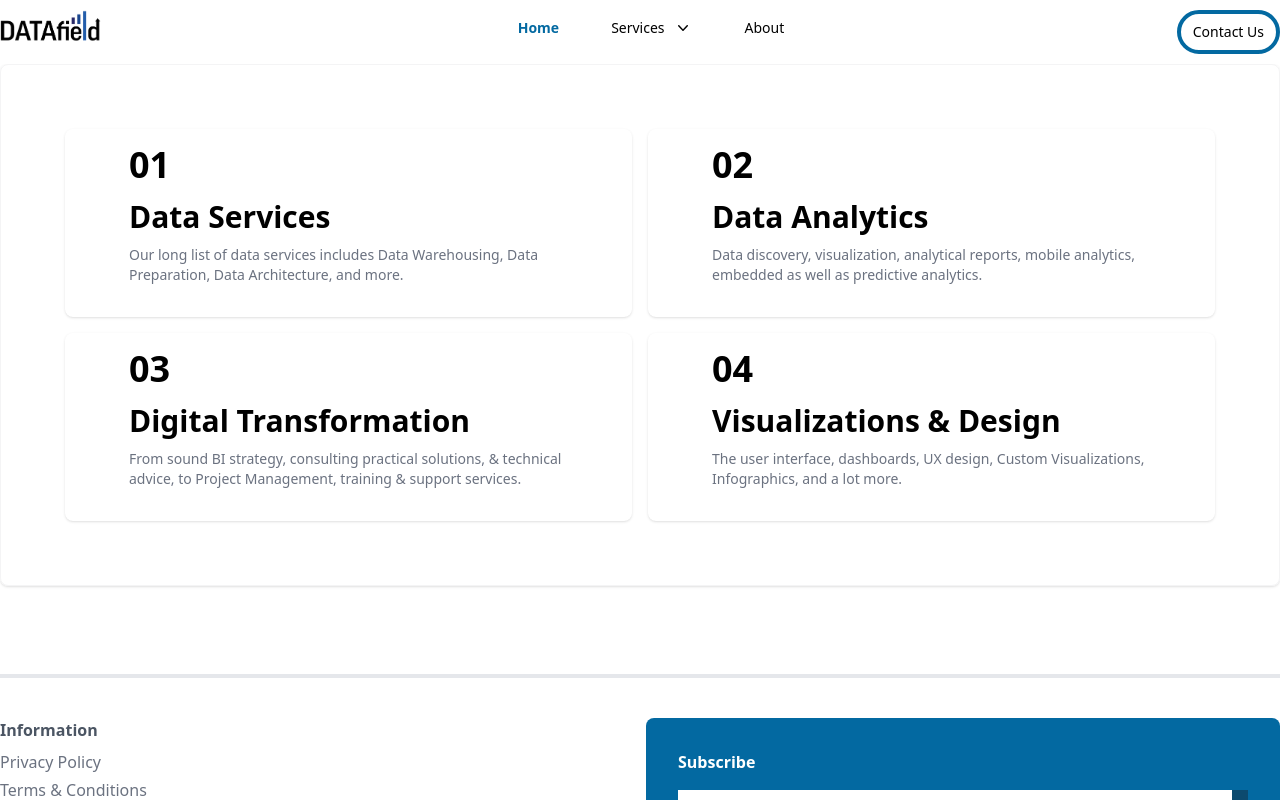
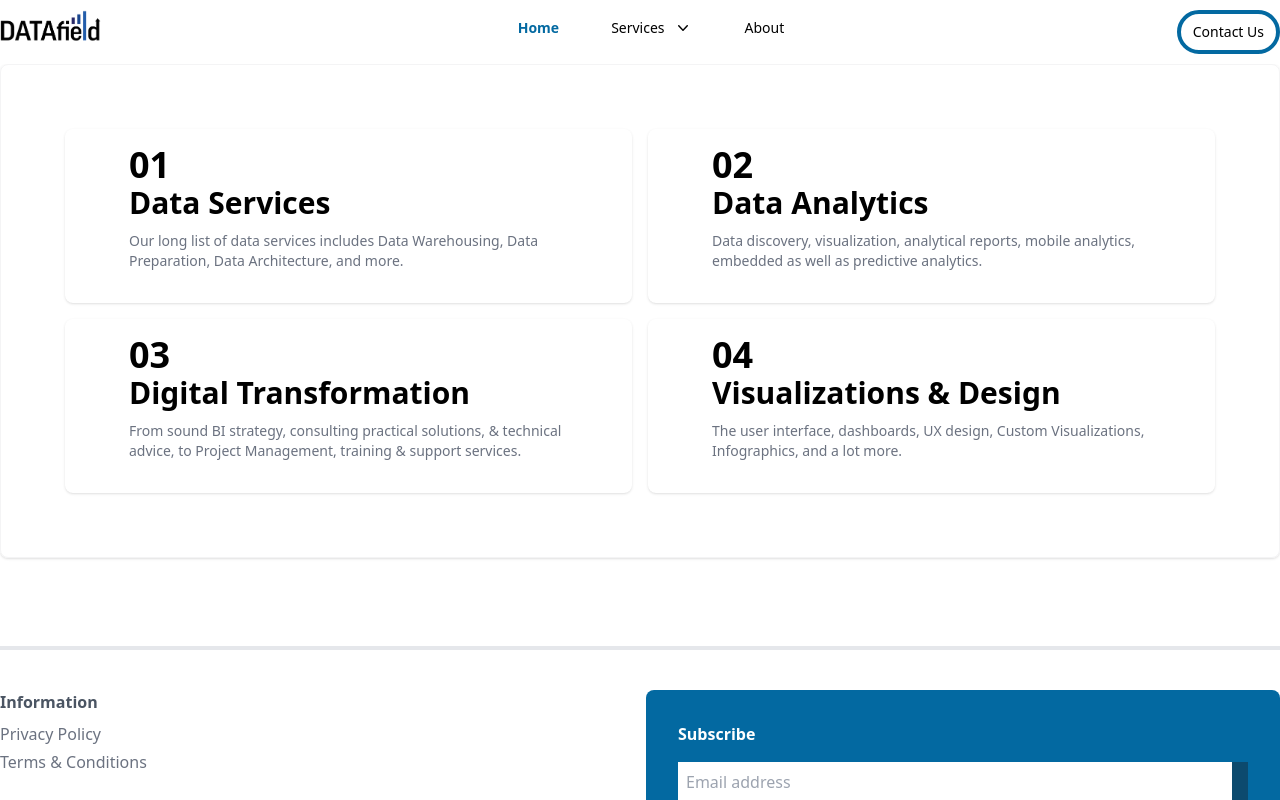
Before and after one commit to Musafir-404/Next.js-template, a Next.js app: page /Home/Section2 in a window 1280 px wide. Shown: the top 800 px of the page. Built offline with nearby package versions, Linux system fonts and the light colour scheme.

Commit message:
desc about

```diff
--- a/src/components/SimpleCard/index.jsx
+++ b/src/components/SimpleCard/index.jsx
@@ -4,8 +4,8 @@ function SimpleCard({ index, title, desc, link }) {
   };
   return (
     <div className='px-16 cursor-pointer hover:text-sky-700 shadow p-4 rounded-lg' onClick={() => handleClick(link)}>
-      <h1 className='text-4xl font-extrabold mb-3.5'>0{index}</h1>
-      <h2 className='text-3xl font-semibold mb-2.5'>{title}</h2>
+      <span className='text-4xl font-extrabold mb-3.5'>0{index}</span>
+      <p className='text-3xl font-semibold mb-2.5'>{title}</p>
       <p className='text-sm text-gray-500 mb-4 '>{desc}</p>
     </div>
   );
```
